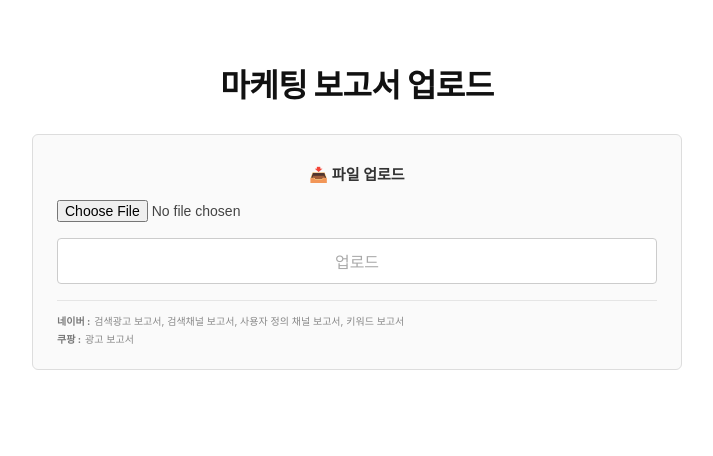
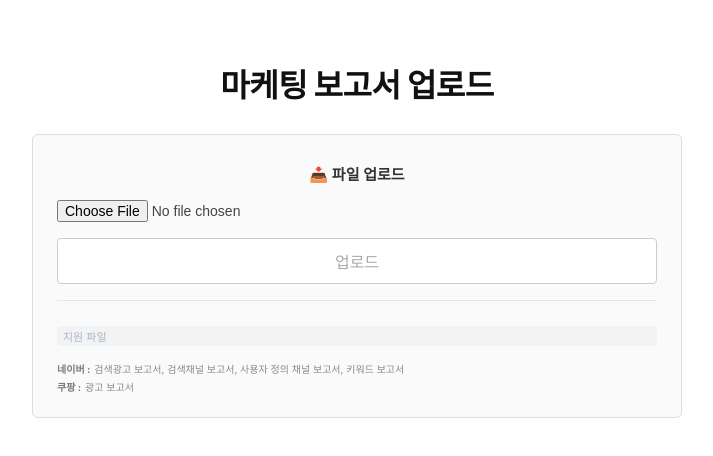
Before and after one commit to colera2/my-repo, a React (Create React App) app in the folder app/: page / in a window 1280 px wide. Shown: the top 456 px of the page, without its empty margins (283-996 px from the left). Built offline with nearby package versions, Linux system fonts and the light colour scheme; the HTML template or start-up script is replaced by a standard one.

Commit message:
Add supported file formats section in FileUploader

```diff
--- a/app/src/FileUploader.js
+++ b/app/src/FileUploader.js
@@ -60,6 +60,7 @@ export default function FileUploader() {
 
         {/* 지원 파일 안내 */}
         <div className="format-guide">
+          <p className="format-title">지원 파일</p>
           <p className="format-item">
             <span className="format-platform">네이버 :</span>
             검색광고 보고서, 검색채널 보고서, 사용자 정의 채널 보고서, 키워드 보고서
```
